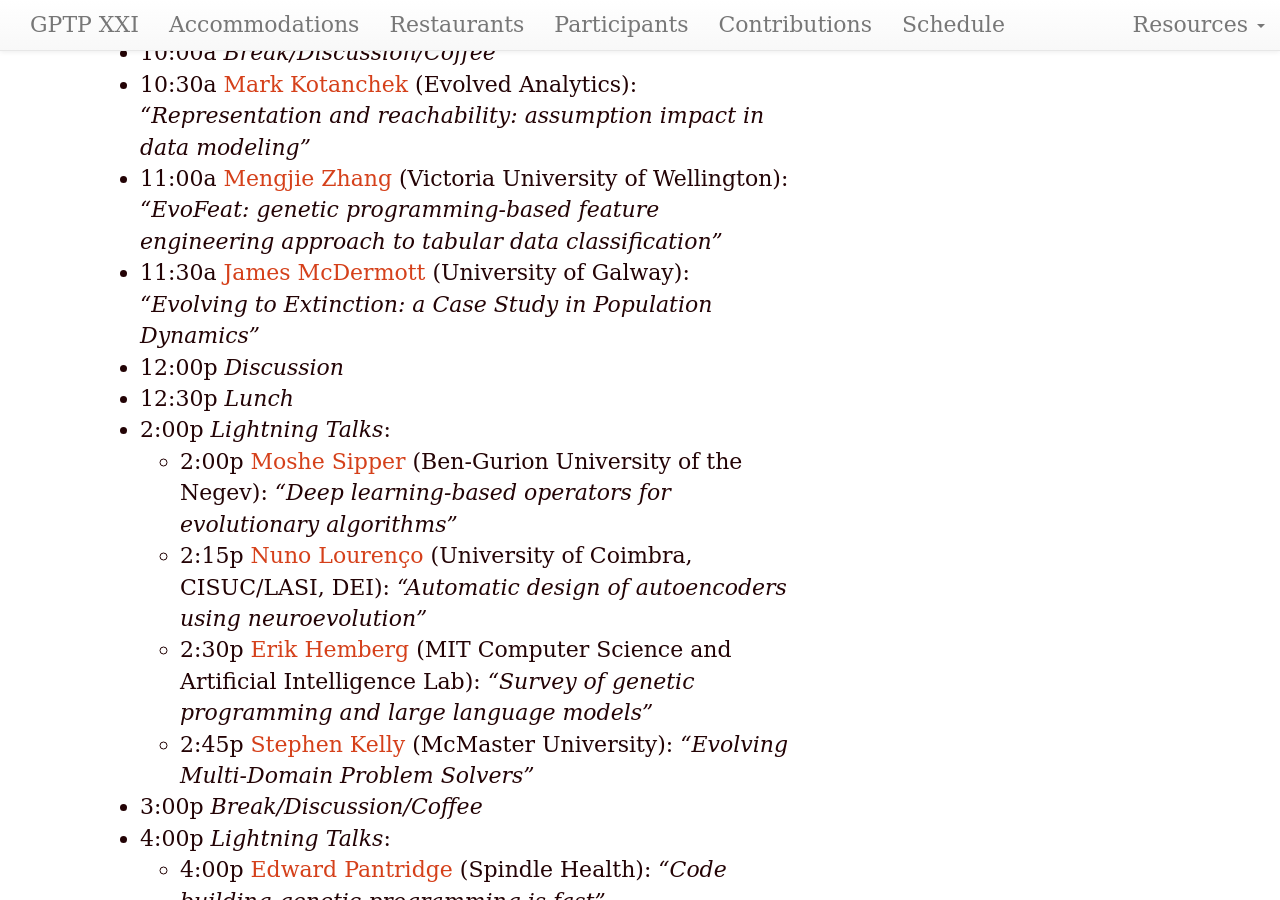
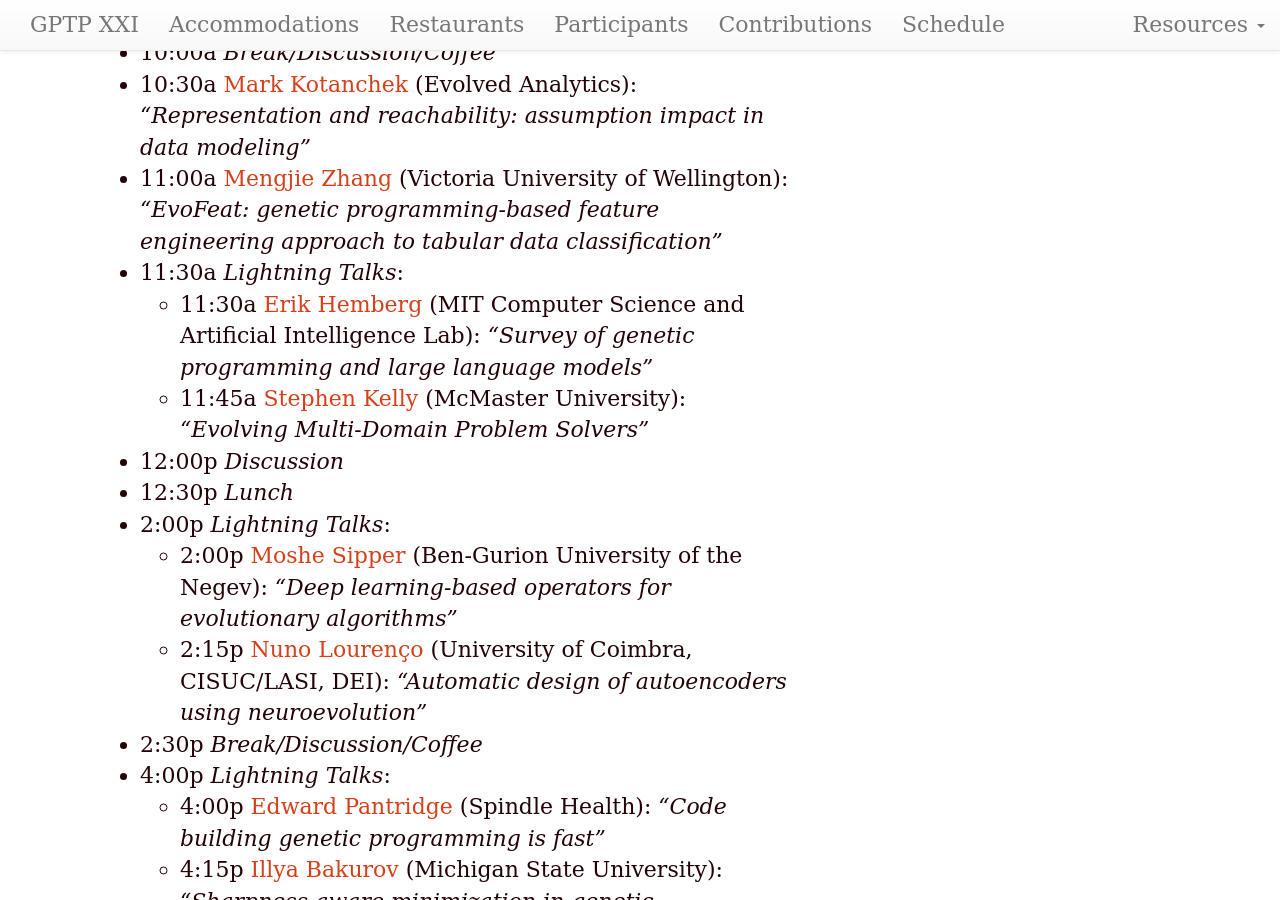
Before and after one commit to GPTP-workshop/gptp-workshop.github.io, a Jekyll site: the page built from schedule.md, in a window 1280 px wide and 900 px high, scrolled down 810 px. Built offline with Jekyll 4.4.1, drawn with Linux system fonts in a browser that asks for light colours; our own code applies the rules of GitHub Pages for plain Markdown files.

Commit message:
Update schedule.md

```diff
--- a/schedule.md
+++ b/schedule.md
@@ -21,15 +21,15 @@ GPTP-2024 will be held at the main campus of University of Michigan, Weiser Hall
 - 10:00a _Break/Discussion/Coffee_
 - 10:30a [Mark Kotanchek](https://evolved-analytics.com/) (Evolved Analytics): _"Representation and reachability: assumption impact in data modeling"_
 - 11:00a [Mengjie Zhang](https://people.wgtn.ac.nz/Mengjie.Zhang) (Victoria University of Wellington): _"EvoFeat: genetic programming-based feature engineering approach to tabular data classification"_
-- 11:30a [James McDermott](http://www.jmmcd.net/) (University of Galway): _"Evolving to Extinction: a Case Study in Population Dynamics"_
+- 11:30a _Lightning Talks_:
+  - 11:30a [Erik Hemberg](https://alfagroup.csail.mit.edu/erik) (MIT Computer Science and Artificial Intelligence Lab):  _"Survey of genetic programming and large language models"_
+  - 11:45a [Stephen Kelly](http://stephenkelly.ca/) (McMaster University):  _"Evolving Multi-Domain Problem Solvers"_
 - 12:00p _Discussion_
 - 12:30p _Lunch_
 - 2:00p _Lightning Talks_:
   - 2:00p [Moshe Sipper](https://www.moshesipper.com/) (Ben-Gurion University of the Negev): _"Deep learning-based operators for evolutionary algorithms"_
   - 2:15p [Nuno Lourenço](https://www.cisuc.uc.pt/en/people/nuno-lourenco) (University of Coimbra, CISUC/LASI, DEI):  _"Automatic design of autoencoders using neuroevolution"_
-  - 2:30p [Erik Hemberg](https://alfagroup.csail.mit.edu/erik) (MIT Computer Science and Artificial Intelligence Lab):  _"Survey of genetic programming and large language models"_
-  - 2:45p [Stephen Kelly](http://stephenkelly.ca/) (McMaster University):  _"Evolving Multi-Domain Problem Solvers"_
-- 3:00p _Break/Discussion/Coffee_
+- 2:30p _Break/Discussion/Coffee_
 - 4:00p _Lightning Talks_:
   - 4:00p [Edward Pantridge](https://github.com/erp12) (Spindle Health): _"Code building genetic programming is fast"_
   - 4:15p [Illya Bakurov](https://msu.edu/) (Michigan State University): _"Sharpness-aware minimization in genetic programming"_
```
